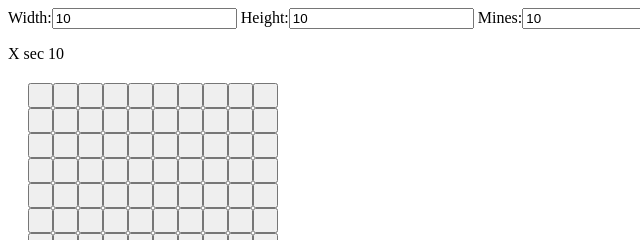
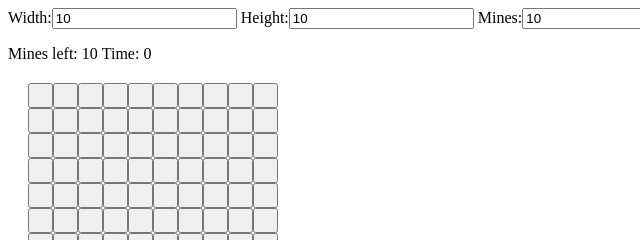
Before and after one commit to Rudi-Engelke/minesweeper, a plain HTML site: page index.html in a window 1280 px wide. Both pictures are taken after a click on the button "New Game". Shown: the top 240 px of the page, 0-640 px from the left. Drawn offline with Linux system fonts and the light colour scheme.

Commit message:
Add timer to UI
The timer starts when the user first clicks a square, and ends when the game ends.

The timer is reset when a new game is started.

```diff
--- a/index.html
+++ b/index.html
@@ -14,8 +14,8 @@
                 </form>
             </div>
             <div id="scorePanel">
-                <div id="time">X sec</div>
-                <div id="minesLeft"></div>
+                <div>Mines left: <span id="minesLeft"></span></div>
+                <div id="time">Time: <span id="timer"></span></div>
             </div>
             <div id="gamePanel"/>
             <div id="messagePanel"/>
--- a/js/main.js
+++ b/js/main.js
@@ -2,11 +2,15 @@ var xSize = 0;
 var ySize = 0;
 var numberOfMines = 0;
 var numberOfFlaggedMines = 0;
+var gameStarted = false;
+var timer = 0;
+var timerIntervalId = null;
 
 function onNewGameClicked() {
     var x = document.getElementById("xSizeInput").value
     var y = document.getElementById("ySizeInput").value
     var mines = document.getElementById("mineCountInput").value
+    document.getElementById("timer").innerText = timer;
     newGame(x, y, mines);
 };
 
@@ -15,6 +19,7 @@ function newGame(x, y, mines) {
     ySize = y;
     numberOfMines = mines;
     numberOfFlaggedMines = 0;
+    timer = 0;
     var table = document.getElementById("gameBoard");
     if (!table) {
         table = document.createElement("table");
@@ -49,9 +54,18 @@ function newGame(x, y, mines) {
     }
     var gamePanel = document.getElementById("gamePanel");
     gamePanel.appendChild(table);
+    timerIntervalId = setInterval(updateTimer, 1000);
 };
 
+function updateTimer() {
+    if (gameStarted == true) {
+        timer++;
+    }
+    document.getElementById("timer").innerText = timer;
+}
+
 function onMineButtonClicked(e) {
+    gameStarted = true;
     var mineButton = e.srcElement;
     if (e.ctrlKey) {
         mineButton.classList.toggle("flagged");
@@ -130,7 +144,7 @@ function checkBounds(x, y) {
     mineButton.disabled = true;
     mineButton.innerText = mineCount;
     setAdjacentStyle(mineButton, mineCount);
-    if (mineCount === 0) {
+    if (mineCount == 0) {
         //top left
         if (x > 0 && y > 0) {
             var buttonToCheck = getMineButton(x - 1, y - 1)
@@ -251,6 +265,8 @@ function checkEndConditions() {
 };
 
 function endGame(hasLost) {
+    clearInterval(timerIntervalId);
+    gameStarted = false;
     for (var x = 0; x < xSize; x++) {
         for (var y = 0; y < ySize; y++) {
             var mineButton = getMineButton(x, y);
```
